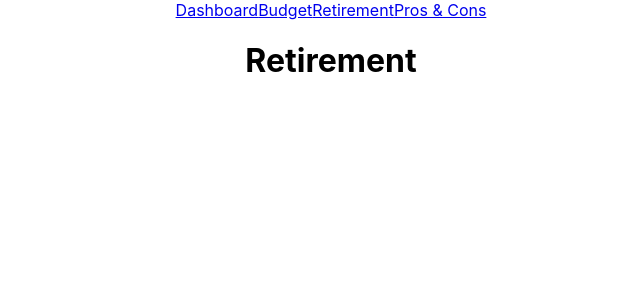
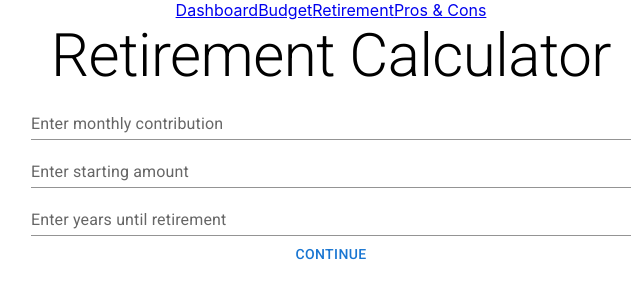
Before and after one commit to joshua-holmes/productivity-app, a React (Create React App) app: page /retirement in a window 1280 px wide. Shown: the top 300 px of the page, without its empty margins (309-951 px from the left). Built offline with nearby package versions, Linux system fonts and the light colour scheme.

Commit message:
Added form in Retirement Calc and added simple data validation and styling

```diff
--- /dev/null
+++ b/src/components/InputField.js
@@ -0,0 +1,48 @@
+import FormControl from "@mui/material/FormControl";
+import InputLabel from "@mui/material/InputLabel";
+import Input from "@mui/material/Input"
+import InputAdornment from '@mui/material/InputAdornment';
+import { useState } from "react";
+
+function InputField({ name, message, onChange, formData, symbol, symbolPosition, type }) {
+    const [ formInputSelected, setFormInputSelected ] = useState()
+
+    function getAdornment(position) {
+        if ( (formInputSelected && symbol) || formData[name] ) {
+            return <InputAdornment position={position}>{symbol}</InputAdornment>;
+        } else {
+            return null;
+        }
+    }
+    const formControlStyles = {
+        maxWidth: "600px", // Switch to using sm with responsive design
+        display: "block",
+        margin: "auto", // Make 20px for sm when we get responsive design working
+    }
+    const inputStyles = {
+        width: "100%",
+    }
+    return (
+        <FormControl style={formControlStyles} sx={{ m: 1 }} variant="standard">
+            <InputLabel htmlFor={name}>
+                {message}
+            </InputLabel>
+            <Input
+                id={name}
+                label={message}
+                name={name}
+                variant="outlined"
+                startAdornment={symbolPosition === "end" ? null : getAdornment("start")}
+                endAdornment={symbolPosition === "end" ? getAdornment("end") : null}
+                onFocus={() => setFormInputSelected(true)}
+                onBlur={() => setFormInputSelected(false)}
+                style={inputStyles}
+                onChange={onChange}
+                value={formData[name] || ""}
+                type={type}
+            />
+        </FormControl>
+    )
+}
+
+export default InputField;
--- a/src/components/NavBar.js
+++ b/src/components/NavBar.js
@@ -1,4 +1,4 @@
-import { Link, NavLink } from "react-router-dom";
+import { NavLink } from "react-router-dom";
 
 function NavBar() {
     return (
--- a/src/components/Retirement.js
+++ b/src/components/Retirement.js
@@ -1,5 +1,56 @@
+import Button from "@mui/material/Button";
+import Typography from "@mui/material/Typography";
+import Box from '@mui/material/Box';
+import InputField from "./InputField";
+import { useState } from "react";
+
 function Retirement() {
-    return <h1>Retirement</h1>
+    const [ formData, setFormData ] = useState({});
+    function handleSubmit(e) {
+        e.preventDefault()
+    }
+    function handleChange(e) {
+        setFormData({
+            ...formData,
+            [e.target.name]: e.target.value,
+        })
+    }
+
+    return (
+        <>
+            <Typography variant="h2">Retirement Calculator</Typography>
+            <main>
+                <Box component="form" onSubmit={handleSubmit} autoComplete="off">
+                    <InputField
+                        name="monthly"
+                        message="Enter monthly contribution"
+                        symbol="$"
+                        onChange={handleChange}
+                        formData={formData}
+                        type="number"
+                    />
+                    <InputField
+                        name="initial"
+                        message="Enter starting amount"
+                        symbol="$"
+                        onChange={handleChange}
+                        formData={formData}
+                        type="number"
+                    />
+                    <InputField
+                        name="goalYear"
+                        message="Enter years until retirement"
+                        symbol="years"
+                        symbolPosition="end"
+                        onChange={handleChange}
+                        formData={formData}
+                        type="number"
+                    />
+                    <Button type="submit">Continue</Button>
+                </Box>
+            </main>
+        </>
+    )
 }
 
 export default Retirement;
```
Also changed, not shown: src/App.js (+0 -10 lines).
